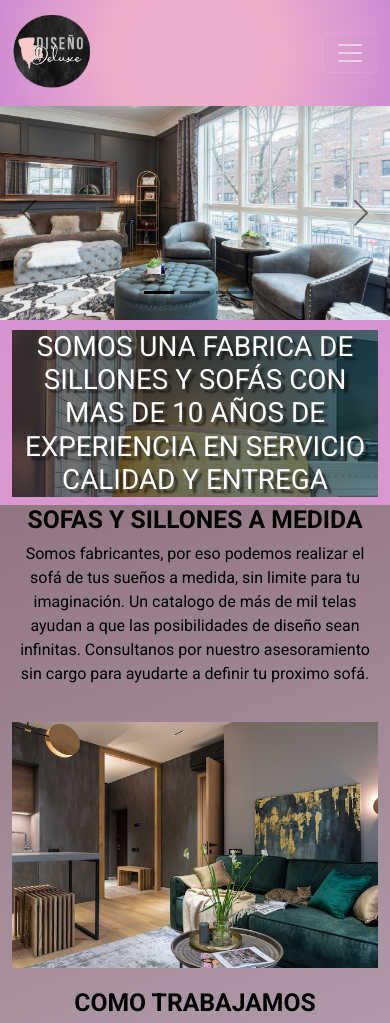
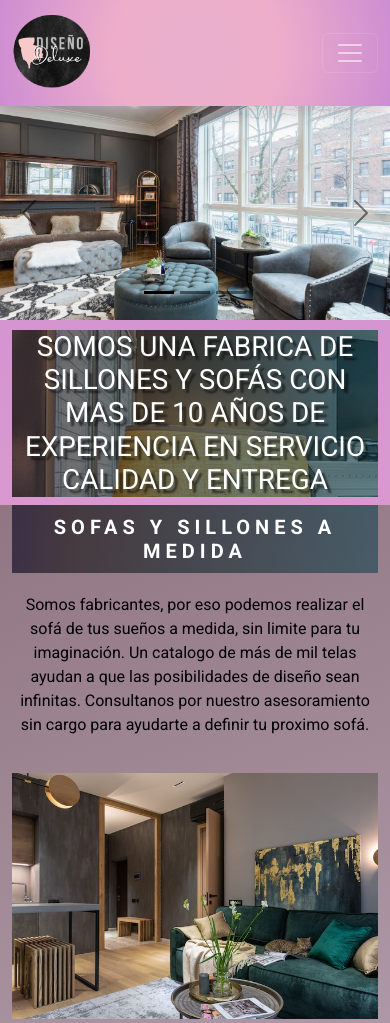
Before and after one commit to Manuel0359/PreEntrega2-DelValle, a website: page index.html in a window 390 px wide. Shown: the top 1023 px of the page. Drawn offline with nearby package versions, Linux system fonts and the light colour scheme.

Commit message:
se agregaron estilos a los titulos principales del index

```diff
--- a/index.html
+++ b/index.html
@@ -221,7 +221,7 @@
       </section>
       <section class="section-info">
         <div class="container">
-          <h2 class="titulo__section-info text-center fw-bold text-black">
+          <h2 class="titulo__section-info text-center fw-bold">
             SOFAS Y SILLONES A MEDIDA
           </h2>
           <div class="somos-fabricantes">
@@ -238,7 +238,7 @@
               alt="imagen-sillon"
             />
           </div>
-          <h2 class="titulo__section-info text-center fw-bold text-black">
+          <h2 class="titulo__section-info text-center fw-bold">
             COMO TRABAJAMOS
           </h2>
           <div class="nuestro-trabajo">
@@ -256,9 +256,7 @@
               alt="personatrabajando"
             />
           </div>
-          <h2 class="titulo__section-info text-center fw-bold text-black">
-            ENVIOS
-          </h2>
+          <h2 class="titulo__section-info text-center fw-bold">ENVIOS</h2>
           <div class="somos-fabricantes">
             <p class="texto__section-info text-center text-black">
               En Diseño Deluxe queremos que tu experiencia con nosotros sea
--- a/scss/_responsive.scss
+++ b/scss/_responsive.scss
@@ -1,9 +1,3 @@
-/* @media (max-width: 991px) {
-  nav {
-    height: 50px;
-  }
-} */
-
 @media (max-width: 548px) {
   .div__carousel {
     margin-top: 106px;
@@ -13,6 +7,22 @@
 @media (max-width: 767px) {
   .imagen-principal {
     width: 100%;
+  }
+}
+@media (max-width: 992px) {
+  .container {
+    .titulo__section-info {
+      padding: auto;
+      font-size: 20px;
+      letter-spacing: 5px;
+    }
+  }
+
+  .section__testimonios {
+    .titulo__testimonios {
+      font-size: 20px;
+      letter-spacing: 5px;
+    }
   }
 }
 
@@ -36,7 +46,7 @@
     display: block;
     text-align: center;
     margin: 1rem;
-    padding: 5%;
+    padding: 10px;
     font-size: 40px;
     font-weight: 400;
     letter-spacing: 10px;
@@ -45,7 +55,6 @@
   .texto__section-info {
     font-size: 25px;
     text-align: justify;
-    margin-top: 60;
     margin: 20px;
     padding: 25px 0px 0px 30px;
     color: rgb(255, 254, 254);
--- a/scss/_stylePrincipales.scss
+++ b/scss/_stylePrincipales.scss
@@ -72,10 +72,15 @@ nav {
     rgba(224, 211, 230, 1) 100%
   );
 
-  .section-info {
-    h2 {
-      color: white;
-    }
+  .titulo__section-info {
+    background: $gradiend-segundario;
+    color: white;
+    margin-bottom: 20px;
+    padding: 10px;
+    font-size: 40px;
+    font-weight: 10px;
+    letter-spacing: 10px;
+    animation: titulo-pages 1s linear 0s 1 normal none;
   }
 }
 .imagen__section-info {
```
Also changed, not shown: CSS/style.css, 1 other file.
